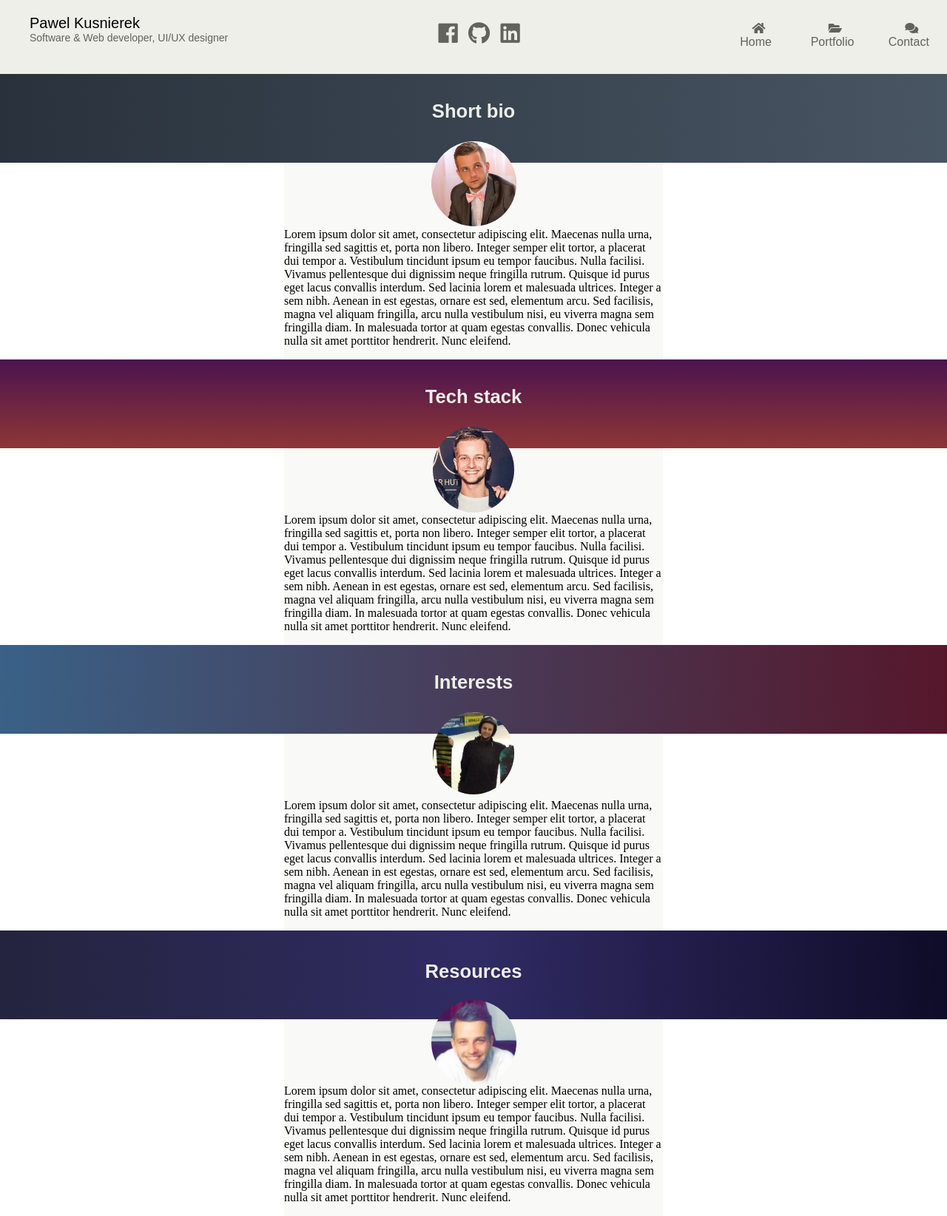
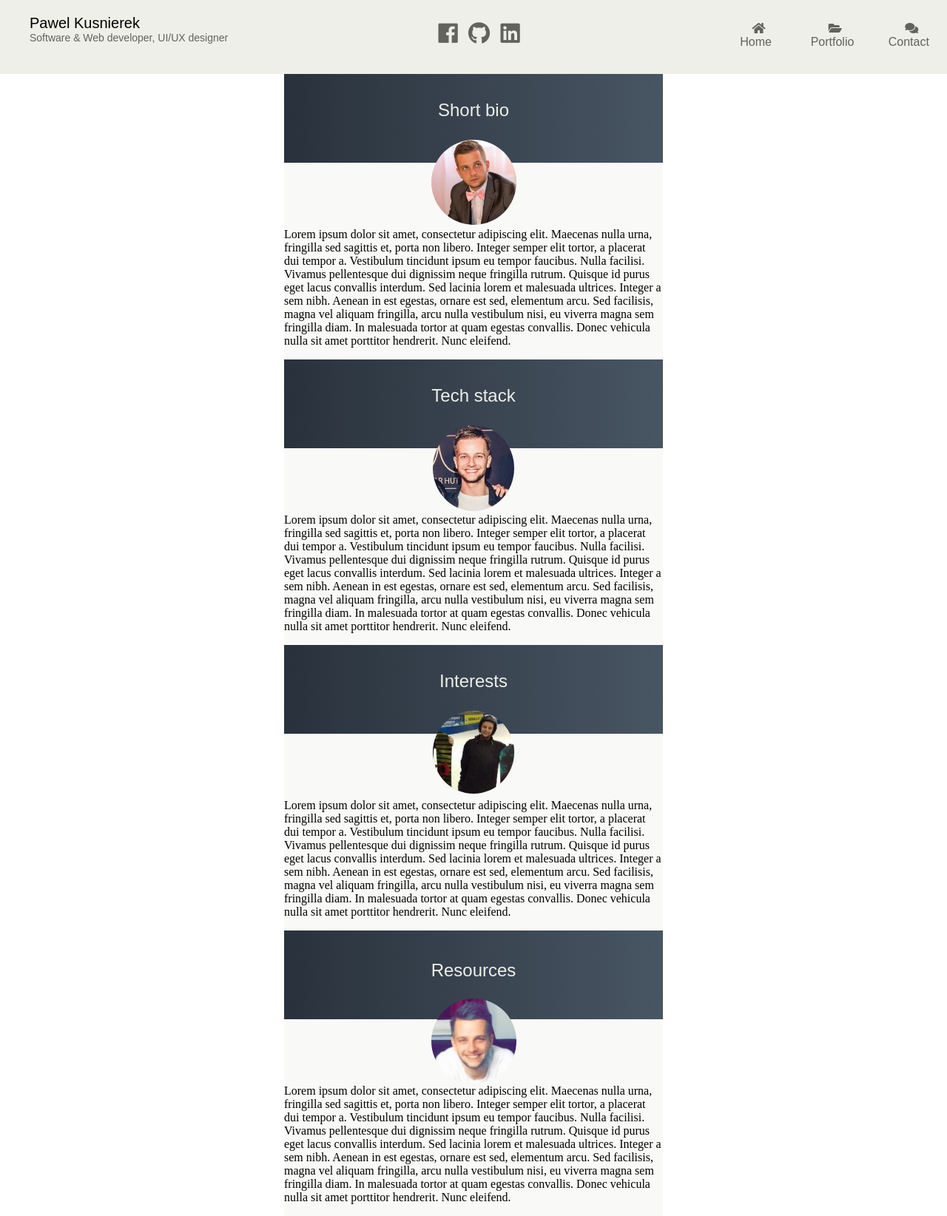
Before and after one commit to PawelKusnierek/PortfolioSite, a PHP site: page / in a window 1280 px wide. Shown: the whole page at 74% size. Run offline with PHP 8.4, Linux system fonts and the light colour scheme; style sheets or scripts are compiled from the project's sources; some libraries are stand-ins or nearby versions.

Commit message:
sass variable defining

```diff
--- a/src/styles/bio.css
+++ b/src/styles/bio.css
@@ -1,5 +1,4 @@
 .bioHeader {
-  margin: 100px 0 0 0;
   background: #485563;
   background: -webkit-linear-gradient(to right, #29323c, #485563);
   background: linear-gradient(to right, #29323c, #485563);
@@ -7,9 +6,9 @@
   flex: 1;
   flex-direction: column;
   height: 120px;
-  width: 100%;
+  width: 40%;
+  margin: 100px auto 0 auto;
 }
-
 .bioHeader h1 {
   font-family: Nunito, sans-serif;
   width: 100%;
@@ -19,7 +18,8 @@
   align-items: center;
   text-align: center;
   color: #edefe8;
-  font-size: 1.6rem;
+  font-size: 1.5rem;
+  font-weight: 300;
   line-height: 1.2;
   margin: 35px 0 25px 0;
 }
@@ -47,14 +47,15 @@ section .content p::first-letter {
 }
 
 .techStack {
-  background: #c94b4b;
-  background: -webkit-linear-gradient(to bottom, #4b134f, #c94b4b);
-  background: linear-gradient(to bottom, #4b134f, #8e3636);
+  background: #485563;
+  background: -webkit-linear-gradient(to right, #29323c, #485563);
+  background: linear-gradient(to right, #29323c, #485563);
   display: flex;
   flex: 1;
   flex-direction: column;
   height: 120px;
-  width: 100%;
+  width: 40%;
+  margin: 0 auto 0 auto;
 }
 .techStack h1 {
   margin: 35px 0 25px 0;
@@ -66,7 +67,8 @@ section .content p::first-letter {
   align-items: center;
   text-align: center;
   color: #edefe8;
-  font-size: 1.6rem;
+  font-size: 1.5rem;
+  font-weight: 300;
   line-height: 1.2;
 }
 
@@ -79,16 +81,16 @@ section .content p::first-letter {
 }
 
 .other {
-  background: #3a6186;
-  background: -webkit-linear-gradient(to left, #5f182f, #3a6186);
-  background: linear-gradient(to left, #56172b, #3a6186);
+  background: #485563;
+  background: -webkit-linear-gradient(to right, #29323c, #485563);
+  background: linear-gradient(to right, #29323c, #485563);
   display: flex;
   flex: 1;
   flex-direction: column;
   height: 120px;
-  width: 100%;
+  width: 40%;
+  margin: 0 auto 0 auto;
 }
-
 .other h1 {
   margin: 35px 0 25px 0;
   font-family: Nunito, sans-serif;
@@ -99,7 +101,8 @@ section .content p::first-letter {
   align-items: center;
   text-align: center;
   color: #edefe8;
-  font-size: 1.6rem;
+  font-size: 1.5rem;
+  font-weight: 300;
   line-height: 1.2;
 }
 
@@ -112,16 +115,16 @@ section .content p::first-letter {
 }
 
 .resources {
-  background: #0f0c29;
-  background: -webkit-linear-gradient(to right, #24243e, #302b63, #0f0c29);
-  background: linear-gradient(to right, #24243e, #302b63, #0f0c29);
+  background: #485563;
+  background: -webkit-linear-gradient(to right, #29323c, #485563);
+  background: linear-gradient(to right, #29323c, #485563);
   display: flex;
   flex: 1;
   flex-direction: column;
   height: 120px;
-  width: 100%;
+  width: 40%;
+  margin: 0 auto 0 auto;
 }
-
 .resources h1 {
   margin: 40px 0 23px 0;
   font-family: Nunito, sans-serif;
@@ -132,7 +135,8 @@ section .content p::first-letter {
   align-items: center;
   text-align: center;
   color: #edefe8;
-  font-size: 1.6rem;
+  font-size: 1.5rem;
+  font-weight: 300;
   line-height: 1.2;
 }
 
--- a/src/styles/bio.sass
+++ b/src/styles/bio.sass
@@ -1,20 +1,21 @@
 $bio-typing-color: #edefe8
+// fallback for old browsers
+$bio-background-fallback: #485563
+// fallback for old browsers
+$bio-background-fallback2: -webkit-linear-gradient(to right, #29323c, #485563)
+// Chrome 10-25, Safari 5.1-6
+$bio-background: linear-gradient(to right, #29323c, #485563)
 
 .bioHeader
-  margin: 100px 0 0 0
-  background: #485563
-  // fallback for old browsers
-  background: -webkit-linear-gradient(to right, #29323c, #485563)
-  // Chrome 10-25, Safari 5.1-6
-  background: linear-gradient(to right, #29323c, #485563)
-  // W3C, IE 10+/ Edge, Firefox 16+, Chrome 26+, Opera 12+, Safari 7+
+  background: $bio-background-fallback
+  background: $bio-background-fallback2
+  background: $bio-background
   display: flex
   flex: 1
   flex-direction: column
   height: 120px
-  width: 100%
-
-.bioHeader
+  width: 40%
+  margin: 100px auto 0 auto
   h1
     font-family: Nunito, sans-serif
     width: 100%
@@ -24,7 +25,8 @@ $bio-typing-color: #edefe8
     align-items: center
     text-align: center
     color: $bio-typing-color
-    font-size: 1.6rem
+    font-size: 1.5rem
+    font-weight: 300
     line-height: 1.2
     margin: 35px 0 25px 0
 
@@ -49,17 +51,15 @@ section
       font-weight: 300
 
 .techStack
-  background: #c94b4b
-  // fallback for old browsers
-  background: -webkit-linear-gradient(to bottom, #4b134f, #c94b4b)
-  // Chrome 10-25, Safari 5.1-6
-  background: linear-gradient(to bottom, #4b134f, #8e3636)
-  // W3C, IE 10+/ Edge, Firefox 16+, Chrome 26+, Opera 12+, Safari 7+
+  background: $bio-background-fallback
+  background: $bio-background-fallback2
+  background: $bio-background
   display: flex
   flex: 1
   flex-direction: column
   height: 120px
-  width: 100%
+  width: 40%
+  margin: 0 auto 0 auto
   h1
     margin: 35px 0 25px 0
     font-family: Nunito, sans-serif
@@ -70,7 +70,8 @@ section
     align-items: center
     text-align: center
     color: $bio-typing-color
-    font-size: 1.6rem
+    font-size: 1.5rem
+    font-weight: 300
     line-height: 1.2
 
 .techStackImage
@@ -81,19 +82,15 @@ section
   position: relative
 
 .other
-  background: #3a6186
-  // fallback for old browsers
-  background: -webkit-linear-gradient(to left, #5f182f, #3a6186)
-  // Chrome 10-25, Safari 5.1-6
-  background: linear-gradient(to left, #56172b, #3a6186)
-  // W3C, IE 10+/ Edge, Firefox 16+, Chrome 26+, Opera 12+, Safari 7+
+  background: $bio-background-fallback
+  background: $bio-background-fallback2
+  background: $bio-background
   display: flex
   flex: 1
   flex-direction: column
   height: 120px
-  width: 100%
-
-.other
+  width: 40%
+  margin: 0 auto 0 auto
   h1
     margin: 35px 0 25px 0
     font-family: Nunito, sans-serif
@@ -104,7 +101,8 @@ section
     align-items: center
     text-align: center
     color: $bio-typing-color
-    font-size: 1.6rem
+    font-size: 1.5rem
+    font-weight: 300
     line-height: 1.2
 
 .otherImage
@@ -115,19 +113,15 @@ section
   position: relative
 
 .resources
-  background: #0f0c29
-  // fallback for old browsers
-  background: -webkit-linear-gradient(to right, #24243e, #302b63, #0f0c29)
-  // Chrome 10-25, Safari 5.1-6
-  background: linear-gradient(to right, #24243e, #302b63, #0f0c29)
-  // W3C, IE 10+/ Edge, Firefox 16+, Chrome 26+, Opera 12+, Safari 7+
+  background: $bio-background-fallback
+  background: $bio-background-fallback2
+  background: $bio-background
   display: flex
   flex: 1
   flex-direction: column
   height: 120px
-  width: 100%
-
-.resources
+  width: 40%
+  margin: 0 auto 0 auto
   h1
     margin: 40px 0 23px 0
     font-family: Nunito, sans-serif
@@ -138,7 +132,8 @@ section
     align-items: center
     text-align: center
     color: $bio-typing-color
-    font-size: 1.6rem
+    font-size: 1.5rem
+    font-weight: 300
     line-height: 1.2
 
 .resourcesImage
```
Also changed, not shown: 1 other file.
